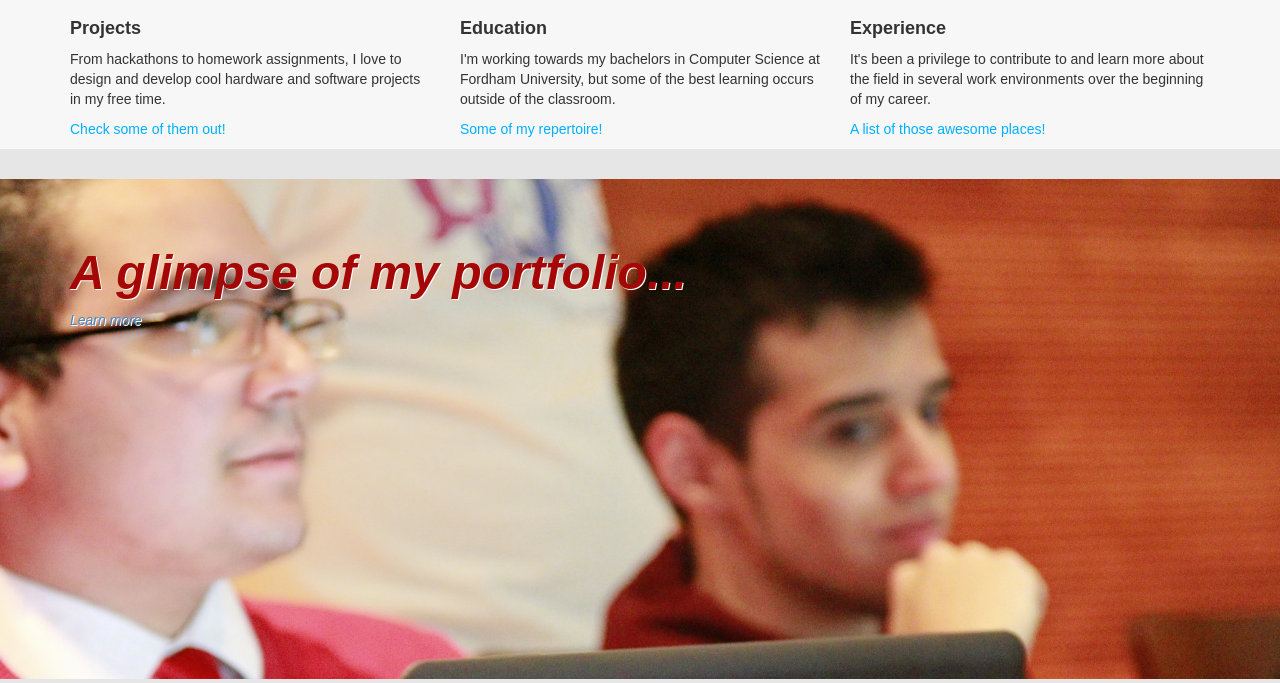
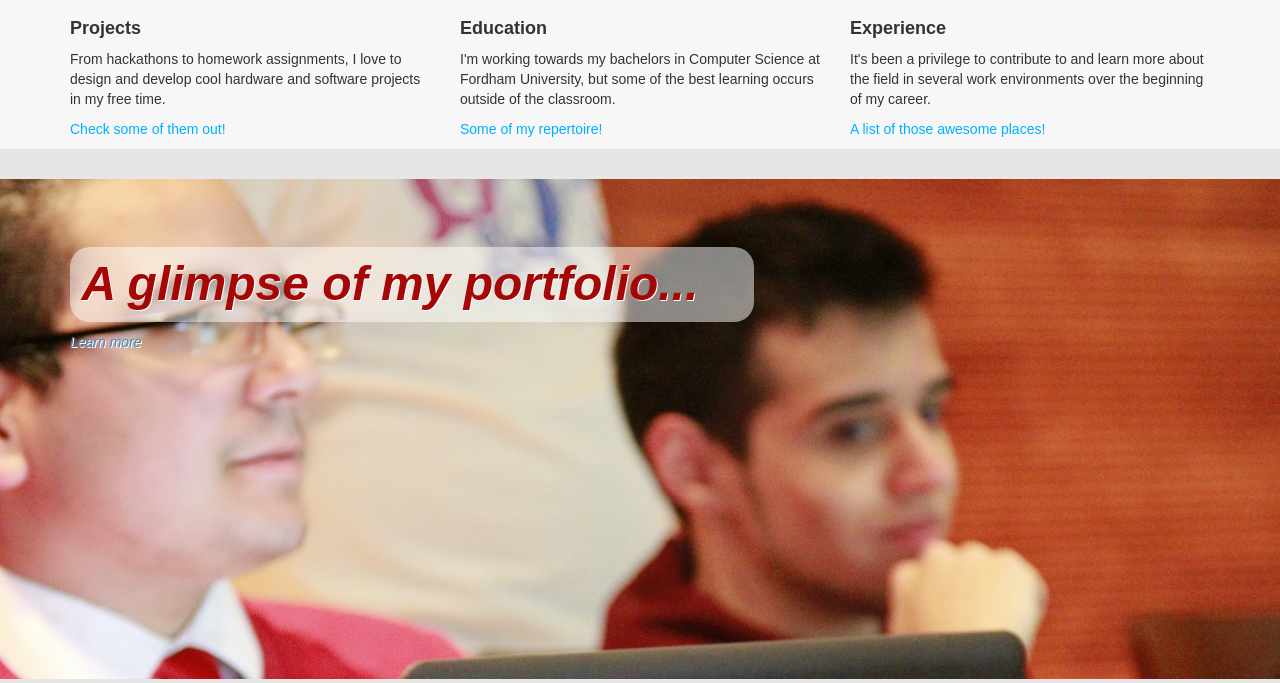
Before and after one commit to kendurkin/website, a PHP site: page /admin/index.php in a window 1280 px wide. Shown: the part 501-1184 px from the top of the page. Run offline with PHP 8.4, Linux system fonts and the light colour scheme; data that the repository does not hold is empty; some libraries are stand-ins or nearby versions.

Commit message:
Dat sleek background doe

```diff
--- a/css/style.css
+++ b/css/style.css
@@ -158,6 +158,13 @@ body{
 #projects .container{
     color: rgb(165, 7, 6);
     text-shadow: 1px 1px white;
+}
+
+#projects h1 {
+border-radius: 20px;
+background: rgba(255, 255, 255, 0.5);
+width: 60%;
+padding: 1% 1% 1% 1%;
 }
 
 #myProjects {
```
